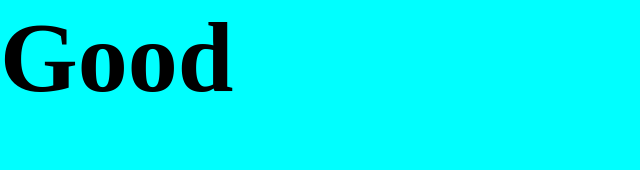
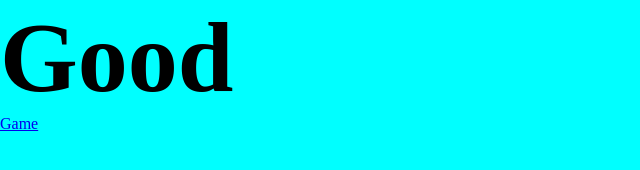
Before and after one commit to ImSwiftz/ImSwiftz.github.io, a plain HTML site: page index.html in a window 1280 px wide. Shown: the full height of the page, 0-640 px from the left. Drawn offline with Linux system fonts and the light colour scheme.

Commit message:
link dino and home

```diff
--- a/index.html
+++ b/index.html
@@ -10,5 +10,6 @@
 <body>
     <h1 style="font-size:100px;">Good</h1>
     <div id="body"></div>
+    <a href="http://dino.swiftz.social/">Game</a>
 </body>
 </html>
```
